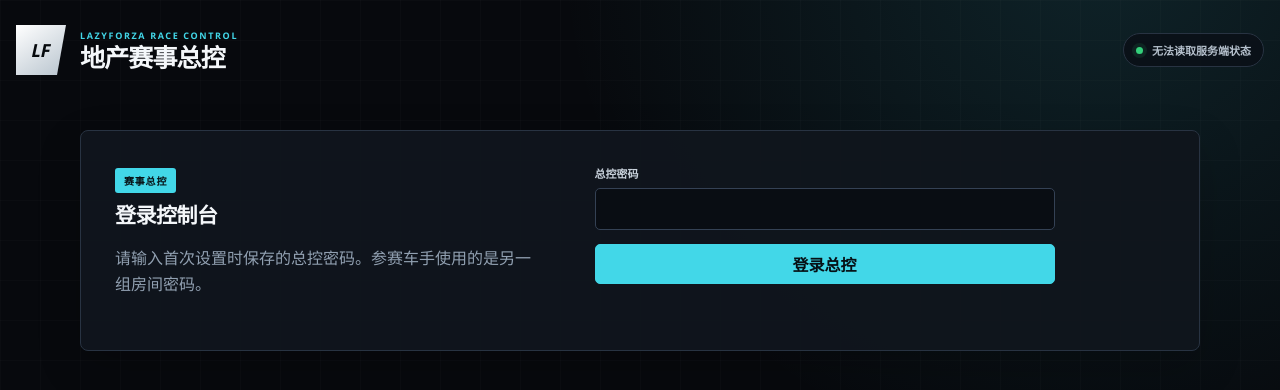
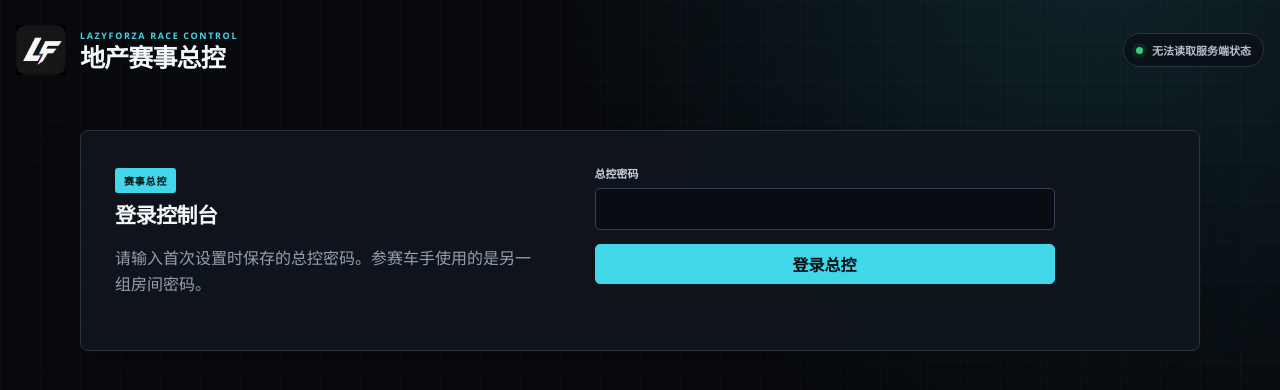
Before and after one commit to Laz22y/LazyForza.RaceServer, a website: page cloudflare/public/index.html in a window 1280 px wide. Drawn offline with Linux system fonts and the light colour scheme; no server answers.

Commit message:
fix: 使用正式 LF Logo 图片替换字标
复用 LazyForza 客户端已有的正式 Logo 资源，替换总控页左上角通过 CSS 绘制的 LF 占位字标，保留白色字形与青蓝紫闪电边缘。

原生 ASP.NET 与 Cloudflare 公共资源同步新增同一 PNG，并统一以 50×50 等比显示；本地浏览器确认图片完整加载且尺寸正确。

```diff
--- a/cloudflare/public/index.html
+++ b/cloudflare/public/index.html
@@ -13,7 +13,7 @@
   <main class="shell">
     <header class="topbar">
       <div class="brand-lockup">
-        <div class="brand-mark">LF</div>
+        <img class="brand-mark" src="/lazyforza-logo.png" alt="LF">
         <div class="brand-copy"><p class="eyebrow">LAZYFORZA RACE CONTROL</p><h1>地产赛事总控</h1></div>
       </div>
       <div id="connectionState" class="connection-state"><i></i><span>正在读取服务端状态</span></div>
--- a/cloudflare/public/styles.css
+++ b/cloudflare/public/styles.css
@@ -41,7 +41,7 @@ button, input, select, summary, a { -webkit-tap-highlight-color: transparent; }
 
 .topbar { min-height: 64px; display: flex; align-items: center; justify-content: space-between; gap: 24px; }
 .brand-lockup { display: flex; align-items: center; gap: 14px; }
-.brand-mark { width: 50px; height: 50px; display: grid; place-items: center; color: #070a0d; background: linear-gradient(145deg, #fff, #b8c4ce); font-size: 18px; font-style: italic; font-weight: 950; clip-path: polygon(0 0, 100% 0, 82% 100%, 0 100%); }
+.brand-mark { width: 50px; height: 50px; display: block; flex: 0 0 auto; object-fit: contain; }
 .brand-copy h1 { margin: 2px 0 0; font-size: 25px; line-height: 1.1; letter-spacing: -.035em; }
 .eyebrow { margin: 0; color: var(--cyan); font-size: 9px; font-weight: 900; letter-spacing: .18em; }
 .connection-state { display: inline-flex; align-items: center; gap: 9px; min-height: 34px; padding: 0 12px; border: 1px solid var(--line); border-radius: 999px; color: var(--muted-strong); background: rgba(10,15,22,.82); font-size: 11px; font-weight: 700; }
--- a/src/LazyForza.RaceServer.Web/wwwroot/styles.css
+++ b/src/LazyForza.RaceServer.Web/wwwroot/styles.css
@@ -41,7 +41,7 @@ button, input, select, summary, a { -webkit-tap-highlight-color: transparent; }
 
 .topbar { min-height: 64px; display: flex; align-items: center; justify-content: space-between; gap: 24px; }
 .brand-lockup { display: flex; align-items: center; gap: 14px; }
-.brand-mark { width: 50px; height: 50px; display: grid; place-items: center; color: #070a0d; background: linear-gradient(145deg, #fff, #b8c4ce); font-size: 18px; font-style: italic; font-weight: 950; clip-path: polygon(0 0, 100% 0, 82% 100%, 0 100%); }
+.brand-mark { width: 50px; height: 50px; display: block; flex: 0 0 auto; object-fit: contain; }
 .brand-copy h1 { margin: 2px 0 0; font-size: 25px; line-height: 1.1; letter-spacing: -.035em; }
 .eyebrow { margin: 0; color: var(--cyan); font-size: 9px; font-weight: 900; letter-spacing: .18em; }
 .connection-state { display: inline-flex; align-items: center; gap: 9px; min-height: 34px; padding: 0 12px; border: 1px solid var(--line); border-radius: 999px; color: var(--muted-strong); background: rgba(10,15,22,.82); font-size: 11px; font-weight: 700; }
```
Also changed, not shown: src/LazyForza.RaceServer.Web/wwwroot/index.html (+1 -1 lines), cloudflare/public/lazyforza-logo.png (added), src/LazyForza.RaceServer.Web/wwwroot/lazyforza-logo.png (added).
